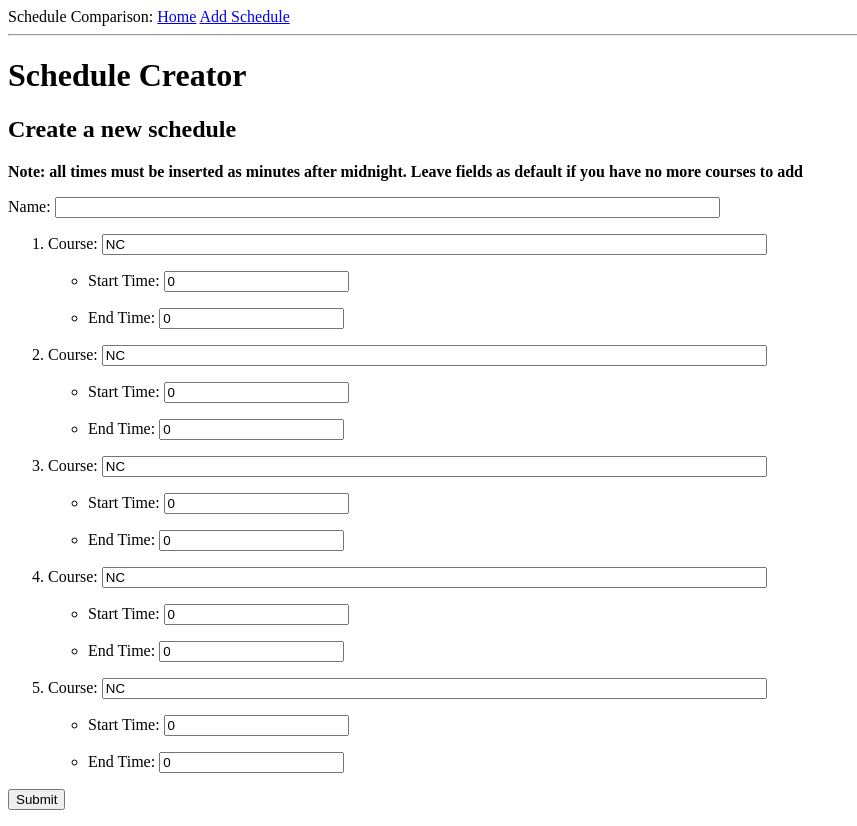
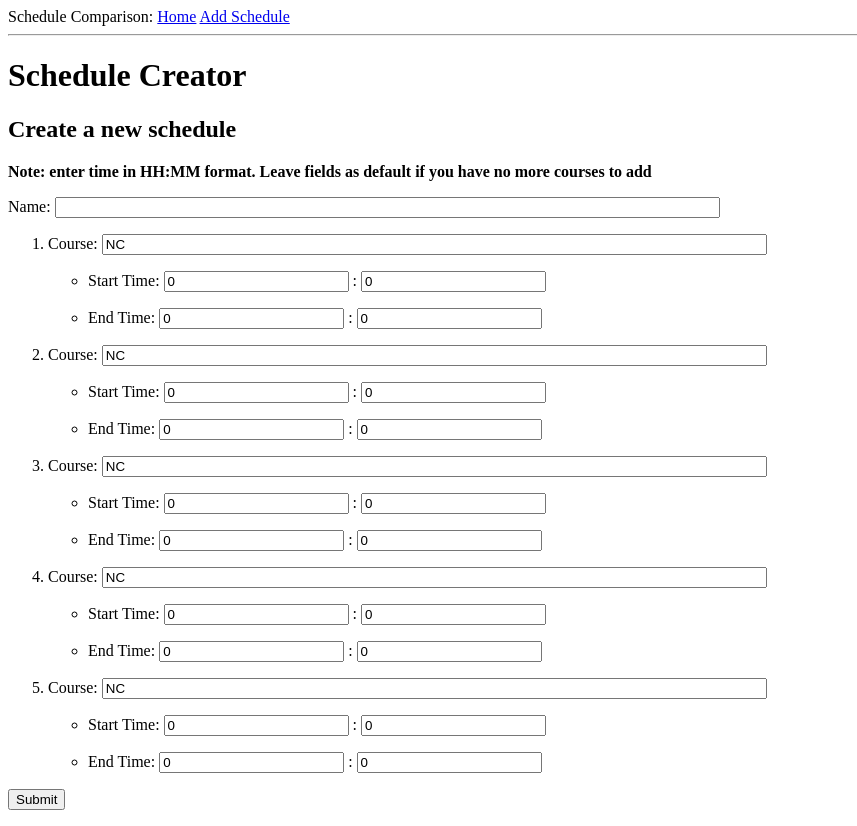
Before and after one commit to JMKassman/Boilermake17, a Flask app: page /create in a window 1280 px wide. Shown: the whole page, without its empty margins (0-857 px from the left). Run offline with Flask 2, Linux system fonts and the light colour scheme; parts of the project's set-up code (start-up, migrations or seed data) failed here and were passed over.

Commit message:
change time input to be HH:MM

```diff
--- a/app/ScheduleCreator.py
+++ b/app/ScheduleCreator.py
@@ -5,17 +5,27 @@ from wtforms.validators import DataRequired
 class ScheduleCreator(Form):
     name = StringField('name', validators=[DataRequired()])
     course1 = StringField('course1', validators=[DataRequired()], default='NC')
-    start_time1 = IntegerField('start_time1', default=0)
-    end_time1 = IntegerField('end_time1', default=0)
+    start_time1hour = IntegerField('start_time1hour', default=0)
+    start_time1min = IntegerField('start_time1min', default=0)
+    end_time1hour = IntegerField('end_time1hour', default=0)
+    end_time1min = IntegerField('end_time1min', default=0)
     course2 = StringField('course2', validators=[DataRequired()], default='NC')
-    start_time2 = IntegerField('start_time2', default=0)
-    end_time2 = IntegerField('end_time2', default=0)
+    start_time2hour = IntegerField('start_time2hour', default=0)
+    start_time2min = IntegerField('start_time2min', default=0)
+    end_time2hour = IntegerField('end_time2hour', default=0)
+    end_time2min = IntegerField('end_time2min', default=0)
     course3 = StringField('course3', validators=[DataRequired()], default='NC')
-    start_time3 = IntegerField('start_time3', default=0)
-    end_time3 = IntegerField('end_time3', default=0)
+    start_time3hour = IntegerField('start_time3hour', default=0)
+    start_time3min = IntegerField('start_time3min', default=0)
+    end_time3hour = IntegerField('end_time3hour', default=0)
+    end_time3min = IntegerField('end_time3min', default=0)
     course4 = StringField('course4', validators=[DataRequired()], default='NC')
-    start_time4 = IntegerField('start_time4', default=0)
-    end_time4 = IntegerField('end_time4', default=0)
+    start_time4hour = IntegerField('start_time4hour', default=0)
+    start_time4min = IntegerField('start_time4min', default=0)
+    end_time4hour = IntegerField('end_time4hour', default=0)
+    end_time4min = IntegerField('end_time4min', default=0)
     course5 = StringField('course5', validators=[DataRequired()], default='NC')
-    start_time5 = IntegerField('start_time5', default=0)
-    end_time5 = IntegerField('end_time5', default=0)
+    start_time5hour = IntegerField('start_time5hour', default=0)
+    start_time5min = IntegerField('start_time5min', default=0)
+    end_time5hour = IntegerField('end_time5hour', default=0)
+    end_time5min = IntegerField('end_time5min', default=0)
--- a/app/templates/create.html
+++ b/app/templates/create.html
@@ -1,7 +1,7 @@
 {% extends "base.html" %}
 {% block content %}
 <h2>Create a new schedule</h2>
-<p><b>Note: all times must be inserted as minutes after midnight. Leave fields as default if you have no more courses to add</b></p>
+<p><b>Note: enter time in HH:MM format. Leave fields as default if you have no more courses to add</b></p>
 <form action="" method="post" name="create">
   {{ form.hidden_tag() }}
   <p>Name: {{ form.name(size=80) }}</p>
@@ -10,10 +10,10 @@
       <p>Course: {{ form.course1(size=80) }}</p>
       <ul>
         <li>
-          <p>Start Time: {{ form.start_time1(size=10) }}</p>
+          <p>Start Time: {{ form.start_time1hour(size=2, maxlength=2) }} : {{ form.start_time1min(size=2, maxlength=2) }}</p>
         </li>
         <li>
-          <p>End Time: {{ form.end_time1(size=10) }}</p>
+          <p>End Time: {{ form.end_time1hour(size=2, maxlength=2) }} : {{ form.end_time1min(size=2, maxlength=2) }}</p>
         </li>
       </ul>
     </li>
@@ -21,10 +21,10 @@
       <p>Course: {{ form.course2(size=80) }}</p>
       <ul>
         <li>
-          <p>Start Time: {{ form.start_time2(size=10) }}</p>
+          <p>Start Time: {{ form.start_time2hour(size=2, maxlength=2) }} : {{ form.start_time2min(size=2, maxlength=2) }}</p>
         </li>
         <li>
-          <p>End Time: {{ form.end_time2(size=10) }}</p>
+          <p>End Time: {{ form.end_time2hour(size=2, maxlength=2) }} : {{ form.end_time2min(size=2, maxlength=2) }}</p>
         </li>
       </ul>
     </li>
@@ -32,10 +32,10 @@
       <p>Course: {{ form.course3(size=80) }}</p>
       <ul>
         <li>
-          <p>Start Time: {{ form.start_time3(size=10) }}</p>
+          <p>Start Time: {{ form.start_time3hour(size=2, maxlength=2) }} : {{ form.start_time3min(size=2, maxlength=2) }}</p>
         </li>
         <li>
-          <p>End Time: {{ form.end_time3(size=10) }}</p>
+          <p>End Time: {{ form.end_time3hour(size=2, maxlength=2) }} : {{ form.end_time3min(size=2, maxlength=2) }}</p>
         </li>
       </ul>
     </li>
@@ -43,10 +43,10 @@
       <p>Course: {{ form.course4(size=80) }}</p>
       <ul>
         <li>
-          <p>Start Time: {{ form.start_time4(size=10) }}</p>
+          <p>Start Time: {{ form.start_time4hour(size=2, maxlength=2) }} : {{ form.start_time4min(size=2, maxlength=2) }}</p>
         </li>
         <li>
-          <p>End Time: {{ form.end_time4(size=10) }}</p>
+          <p>End Time: {{ form.end_time4hour(size=2, maxlength=2) }} : {{ form.end_time4min(size=2, maxlength=2) }}</p>
         </li>
       </ul>
     </li>
@@ -54,10 +54,10 @@
       <p>Course: {{ form.course5(size=80) }}</p>
       <ul>
         <li>
-          <p>Start Time: {{ form.start_time5(size=10) }}</p>
+          <p>Start Time: {{ form.start_time5hour(size=2, maxlength=2) }} : {{ form.start_time5min(size=2, maxlength=2) }}</p>
         </li>
         <li>
-          <p>End Time: {{ form.end_time5(size=10) }}</p>
+          <p>End Time: {{ form.end_time5hour(size=2, maxlength=2) }} : {{ form.end_time5min(size=2, maxlength=2) }}</p>
         </li>
       </ul>
     </li>
--- a/app/views.py
+++ b/app/views.py
@@ -9,6 +9,9 @@ baseAvailabilityArray = []
 
 for i in range(288):
     baseAvailabilityArray.append(True)
+
+def encodeTime(hour, minutes):
+    return (hour * 60 + minutes)
 
 # @param: name - name of person to update
 # @param: classes - array of classes for a person
@@ -126,20 +129,40 @@ def create():
         flash('Document has been created')
         name = form.name.data
         course1 = form.course1.data
-        start_time1 = form.start_time1.data
-        end_time1 = form.end_time1.data
+        start_time1hour = form.start_time1hour.data
+        start_time1min = form.start_time1min.data
+        end_time1hour = form.end_time1hour.data
+        end_time1min = form.end_time1min.data
         course2 = form.course2.data
-        start_time2 = form.start_time2.data
-        end_time2 = form.end_time2.data
+        start_time2hour = form.start_time2hour.data
+        start_time2min = form.start_time2min.data
+        end_time2hour = form.end_time2hour.data
+        end_time2min = form.end_time2min.data
         course3 = form.course3.data
-        start_time3 = form.start_time3.data
-        end_time3 = form.end_time3.data
+        start_time3hour = form.start_time3hour.data
+        start_time3min = form.start_time3min.data
+        end_time3hour = form.end_time3hour.data
+        end_time3min = form.end_time3min.data
         course4 = form.course4.data
-        start_time4 = form.start_time4.data
-        end_time4 = form.end_time4.data
+        start_time4hour = form.start_time4hour.data
+        start_time4min = form.start_time4min.data
+        end_time4hour = form.end_time4hour.data
+        end_time4min = form.end_time4min.data
         course5 = form.course5.data
-        start_time5 = form.start_time5.data
-        end_time5 = form.end_time5.data
+        start_time5hour = form.start_time5hour.data
+        start_time5min = form.start_time5min.data
+        end_time5hour = form.end_time5hour.data
+        end_time5min = form.end_time5min.data
+        start_time1 = encodeTime(start_time1hour, start_time1min)
+        end_time1 = encodeTime(end_time1hour, end_time1min)
+        start_time2 = encodeTime(start_time2hour, start_time2min)
+        end_time2 = encodeTime(end_time2hour, end_time2min)
+        start_time3 = encodeTime(start_time3hour, start_time3min)
+        end_time3 = encodeTime(end_time3hour, end_time3min)
+        start_time4 = encodeTime(start_time4hour, start_time4min)
+        end_time4 = encodeTime(end_time4hour, end_time4min)
+        start_time5 = encodeTime(start_time5hour, start_time5min)
+        end_time5 = encodeTime(end_time5hour, end_time5min)
         baseAvailabilityArray = []
         for i in range(288):
             baseAvailabilityArray.append(True)
```
